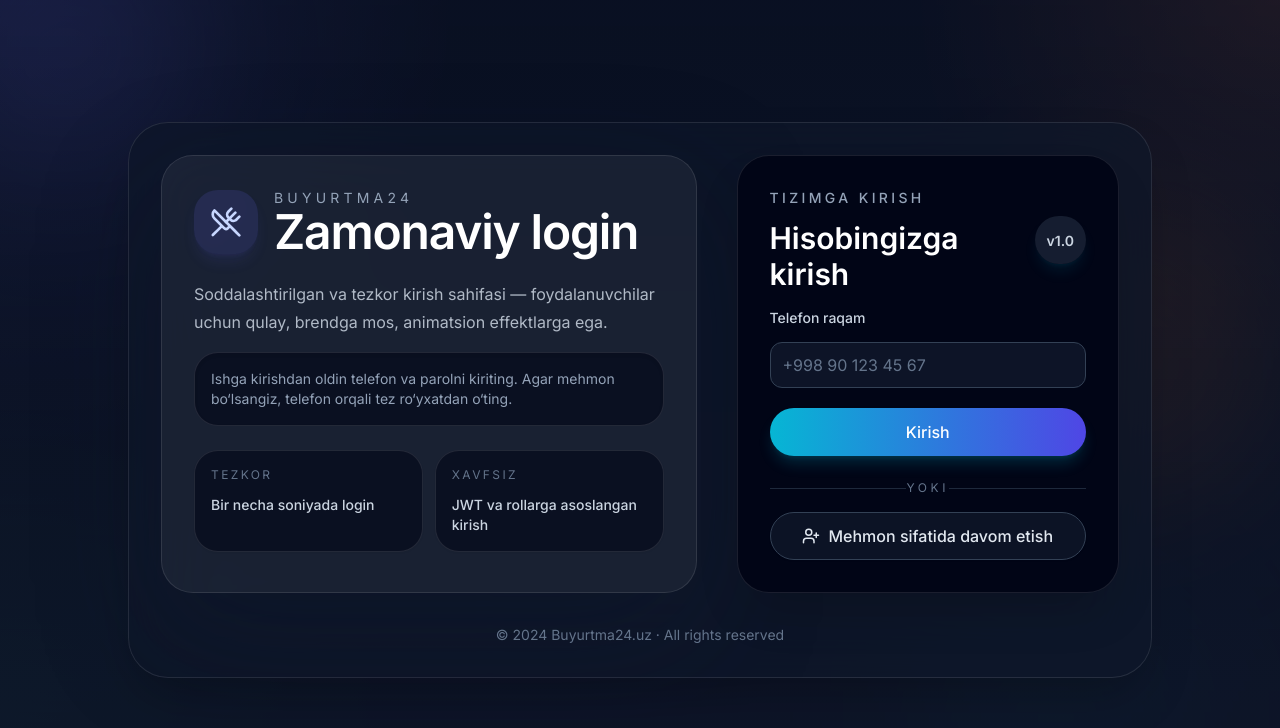
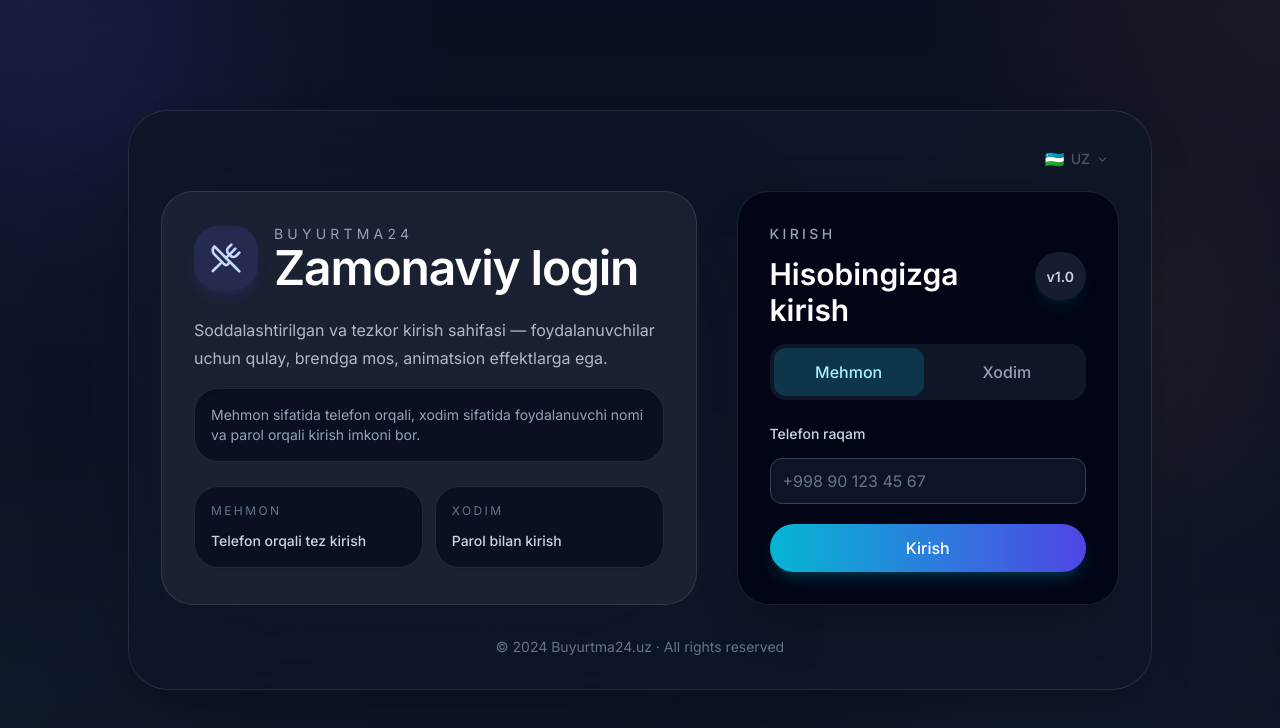
Before and after one commit to drfarmonov9508-png/buyurtma24.uz, a Next.js app in the folder frontend/: page /login in a window 1280 px wide. Shown: the top 728 px of the page. Built offline with nearby package versions, Linux system fonts and the light colour scheme.

Commit message:
Update page.tsx

```diff
--- a/frontend/src/app/login/page.tsx
+++ b/frontend/src/app/login/page.tsx
@@ -6,7 +6,7 @@
 import { motion, AnimatePresence } from 'framer-motion';
 import { useAuthStore } from '@/store/auth.store';
 import toast from 'react-hot-toast';
-import { UserPlus, X, UtensilsCrossed } from 'lucide-react';
+import { UtensilsCrossed } from 'lucide-react';
 import { useLang } from '@/lib/i18n';
 import LanguageSelector from '@/components/ui/LanguageSelector';
 
@@ -28,10 +28,13 @@
   const router = useRouter();
   const { tr } = useLang();
   const a = tr.auth;
-  const { clientLogin, isLoading } = useAuthStore();
+  const { clientLogin, staffLogin, isLoading } = useAuthStore();
+  const [mode, setMode] = useState<'client' | 'staff'>('client');
   const [phone, setPhone] = useState('');
+  const [username, setUsername] = useState('');
+  const [password, setPassword] = useState('');
   const [remembered, setRemembered] = useState('');
-  const [showRegister, setShowRegister] = useState(false);
+  const [showPw, setShowPw] = useState(false);
   const [regLoading, setRegLoading] = useState(false);
 
   useEffect(() => {
@@ -42,7 +45,7 @@
     }
   }, []);
 
-  const handleLogin = async (e: React.FormEvent) => {
+  const handleClientLogin = async (e: React.FormEvent) => {
     e.preventDefault();
     if (!phone.trim()) {
       toast.error('Telefon raqam kerak');
@@ -78,6 +81,36 @@
     }
   };
 
+  const handleStaffLogin = async (e: React.FormEvent) => {
+    e.preventDefault();
+    if (!username.trim() || !password.trim()) {
+      toast.error('Foydalanuvchi nomi va parol kerak');
+      return;
+    }
+
+    setRegLoading(true);
+    try {
+      const user = await staffLogin(username.trim(), password.trim());
+      const role = (user?.role || '').toLowerCase();
+      toast.success('Xush kelibsiz!');
+      const ROLE_REDIRECT: Record<string, string> = {
+        superadmin: '/superadmin',
+        cafe_admin: '/admin',
+        manager: '/manager',
+        cashier: '/cashier',
+        waiter: '/waiter',
+        kitchen: '/kitchen',
+        client: '/client',
+      };
+      router.push(ROLE_REDIRECT[role] || '/');
+    } catch (err: any) {
+      const msg = err?.response?.data?.message;
+      toast.error(Array.isArray(msg) ? msg[0] : msg || 'Kirishda xato');
+    } finally {
+      setRegLoading(false);
+    }
+  };
+
   return (
     <div className="relative min-h-screen overflow-hidden bg-slate-950 text-slate-100">
       <div className="pointer-events-none absolute inset-0 bg-[radial-gradient(circle_at_top_left,_rgba(99,102,241,0.25),_transparent_30%),radial-gradient(circle_at_top_right,_rgba(248,113,56,0.2),_transparent_24%),radial-gradient(circle_at_bottom_left,_rgba(16,185,129,0.18),_transparent_26%)]" />
@@ -89,6 +122,10 @@
         <div className="absolute inset-0 bg-[linear-gradient(180deg,_rgba(15,23,42,0.6),_rgba(15,23,42,0.9))]" />
 
         <div className="relative z-10 w-full max-w-5xl rounded-[40px] border border-white/10 bg-slate-900/70 p-8 shadow-2xl backdrop-blur-2xl">
+          <div className="flex justify-end mb-4">
+            <LanguageSelector />
+          </div>
+
           <div className="grid gap-8 lg:grid-cols-[1.4fr_1fr] lg:gap-10">
             <motion.div
               initial={{ opacity: 0, x: -40 }}
@@ -108,17 +145,17 @@
 
               <div className="space-y-4 text-slate-300">
                 <p className="leading-7 text-slate-300/85">Soddalashtirilgan va tezkor kirish sahifasi — foydalanuvchilar uchun qulay, brendga mos, animatsion effektlarga ega.</p>
-                <p className="rounded-3xl border border-white/10 bg-slate-950/60 p-4 text-sm text-slate-400 shadow-inner">Ishga kirishdan oldin telefon va parolni kiriting. Agar mehmon bo‘lsangiz, telefon orqali tez ro‘yxatdan o‘ting.</p>
+                <p className="rounded-3xl border border-white/10 bg-slate-950/60 p-4 text-sm text-slate-400 shadow-inner">Mehmon sifatida telefon orqali, xodim sifatida foydalanuvchi nomi va parol orqali kirish imkoni bor.</p>
               </div>
 
               <div className="grid gap-3 sm:grid-cols-2">
                 <div className="rounded-3xl border border-white/10 bg-slate-950/60 p-4 text-sm text-slate-300 shadow-sm">
-                  <p className="text-xs uppercase tracking-[0.2em] text-slate-500">Tezkor</p>
-                  <p className="mt-3 font-medium">Bir necha soniyada login</p>
+                  <p className="text-xs uppercase tracking-[0.2em] text-slate-500">Mehmon</p>
+                  <p className="mt-3 font-medium">Telefon orqali tez kirish</p>
                 </div>
                 <div className="rounded-3xl border border-white/10 bg-slate-950/60 p-4 text-sm text-slate-300 shadow-sm">
-                  <p className="text-xs uppercase tracking-[0.2em] text-slate-500">Xavfsiz</p>
-                  <p className="mt-3 font-medium">JWT va rollarga asoslangan kirish</p>
+                  <p className="text-xs uppercase tracking-[0.2em] text-slate-500">Xodim</p>
+                  <p className="mt-3 font-medium">Parol bilan kirish</p>
                 </div>
               </div>
             </motion.div>
@@ -131,7 +168,7 @@
             >
               <div className="flex items-center justify-between gap-3 pb-4 sm:gap-6">
                 <div>
-                  <p className="text-sm font-medium uppercase tracking-[0.24em] text-slate-400">{a.login}</p>
+                  <p className="text-sm font-medium uppercase tracking-[0.24em] text-slate-400">Kirish</p>
                   <h2 className="mt-3 text-3xl font-semibold text-white">Hisobingizga kirish</h2>
                 </div>
                 <div className="rounded-full bg-slate-800/70 p-3 text-slate-300 shadow-lg shadow-cyan-500/10">
@@ -139,7 +176,42 @@
                 </div>
               </div>
 
-              <form onSubmit={handleLogin} className="space-y-5">
+              <div className="mb-6 flex gap-2 rounded-2xl bg-slate-800/50 p-1">
+                <button
+                  type="button"
+                  onClick={() => setMode('client')}
+                  className={`flex-1 rounded-xl py-3 font-medium transition ${
+                    mode === 'client'
+                      ? 'bg-cyan-500/20 text-cyan-200'
+                      : 'text-slate-400 hover:text-slate-200'
+                  }`}
+                >
+                  Mehmon
+                </button>
+                <button
+                  type="button"
+                  onClick={() => setMode('staff')}
+                  className={`flex-1 rounded-xl py-3 font-medium transition ${
+                    mode === 'staff'
+                      ? 'bg-cyan-500/20 text-cyan-200'
+                      : 'text-slate-400 hover:text-slate-200'
+                  }`}
+                >
+                  Xodim
+                </button>
+              </div>
+
+              <AnimatePresence mode="wait">
+                {mode === 'client' ? (
+                  <motion.form
+                    key="client"
+                    onSubmit={handleClientLogin}
+                    initial={{ opacity: 0, y: 10 }}
+                    animate={{ opacity: 1, y: 0 }}
+                    exit={{ opacity: 0, y: -10 }}
+                    transition={{ duration: 0.2 }}
+                    className="space-y-5"
+                  >
                     <div className="space-y-2">
                       <label className="label text-slate-300">Telefon raqam</label>
                       <input
@@ -155,102 +227,85 @@
                     <button
                       type="submit"
                       disabled={regLoading || isLoading}
-                  className="btn-primary w-full h-12 rounded-3xl bg-gradient-to-r from-cyan-500 to-primary-600 text-base shadow-lg shadow-cyan-500/20 transition duration-300 hover:-translate-y-0.5 hover:shadow-xl"
+                      className="btn-primary w-full h-12 rounded-3xl bg-gradient-to-r from-cyan-500 to-primary-600 text-base shadow-lg shadow-cyan-500/20 transition duration-300 hover:-translate-y-0.5 hover:shadow-xl disabled:opacity-50"
                     >
                       {regLoading || isLoading
                         ? <div className="mx-auto h-5 w-5 animate-spin rounded-full border-2 border-white border-t-transparent" />
                         : 'Kirish'}
                     </button>
-              </form>
 
-              <div className="mt-6 space-y-4">
-                <div className="flex items-center justify-between text-xs uppercase tracking-[0.3em] text-slate-500">
-                  <span className="h-px flex-1 bg-slate-700/60" />
-                  <span>Yoki</span>
-                  <span className="h-px flex-1 bg-slate-700/60" />
-                </div>
-
-                {remembered ? (
+                    {remembered && (
                       <button
                         type="button"
                         onClick={handleQuickContinue}
-                    className="btn-secondary w-full h-12 rounded-3xl border border-slate-700 bg-slate-900/80 text-slate-200 shadow-sm hover:bg-slate-800"
+                        disabled={regLoading || isLoading}
+                        className="btn-secondary w-full h-12 rounded-3xl border border-slate-700 bg-slate-900/80 text-slate-200 shadow-sm hover:bg-slate-800 disabled:opacity-50"
                       >
-                    {remembered} bilan davom etish
+                        {remembered} bilan tez kirish
                       </button>
+                    )}
+                  </motion.form>
                 ) : (
+                  <motion.form
+                    key="staff"
+                    onSubmit={handleStaffLogin}
+                    initial={{ opacity: 0, y: 10 }}
+                    animate={{ opacity: 1, y: 0 }}
+                    exit={{ opacity: 0, y: -10 }}
+                    transition={{ duration: 0.2 }}
+                    className="space-y-5"
+                  >
+                    <div className="space-y-2">
+                      <label className="label text-slate-300">Foydalanuvchi nomi yoki Email</label>
+                      <input
+                        className="input bg-slate-900/90 border-slate-700 text-white placeholder-slate-500 focus:border-cyan-400 focus:ring-cyan-400"
+                        type="text"
+                        placeholder="admin@cafe.uz yoki admin"
+                        required
+                        value={username}
+                        onChange={(e) => setUsername(e.target.value)}
+                      />
+                    </div>
+
+                    <div className="space-y-2">
+                      <label className="label text-slate-300">Parol</label>
+                      <div className="relative">
+                        <input
+                          className="input bg-slate-900/90 border-slate-700 pr-12 text-white placeholder-slate-500 focus:border-cyan-400 focus:ring-cyan-400"
+                          type={showPw ? 'text' : 'password'}
+                          placeholder="••••••••"
+                          required
+                          value={password}
+                          onChange={(e) => setPassword(e.target.value)}
+                        />
                         <button
                           type="button"
-                    onClick={() => setShowRegister(true)}
-                    className="btn-secondary w-full h-12 rounded-3xl border border-slate-700 bg-slate-900/80 text-slate-200 shadow-sm hover:bg-slate-800"
+                          className="absolute right-3 top-1/2 -translate-y-1/2 text-slate-400 hover:text-slate-100"
+                          onClick={() => setShowPw(!showPw)}
                         >
-                    <UserPlus size={18} />
-                    Mehmon sifatida davom etish
+                          {showPw ? '🔓' : '🔒'}
                         </button>
+                      </div>
+                    </div>
+
+                    <button
+                      type="submit"
+                      disabled={regLoading || isLoading}
+                      className="btn-primary w-full h-12 rounded-3xl bg-gradient-to-r from-cyan-500 to-primary-600 text-base shadow-lg shadow-cyan-500/20 transition duration-300 hover:-translate-y-0.5 hover:shadow-xl disabled:opacity-50"
+                    >
+                      {regLoading || isLoading
+                        ? <div className="mx-auto h-5 w-5 animate-spin rounded-full border-2 border-white border-t-transparent" />
+                        : 'Kirish'}
+                    </button>
+                  </motion.form>
                 )}
-              </div>
+              </AnimatePresence>
             </motion.div>
           </div>
 
           <p className="mt-8 text-center text-sm text-slate-500">© 2024 Buyurtma24.uz · All rights reserved</p>
         </div>
       </div>
-
-      <AnimatePresence>
-        {showRegister && (
-          <motion.div
-            className="fixed inset-0 z-50 flex items-center justify-center bg-slate-950/80 px-4 py-6 backdrop-blur-sm"
-            initial={{ opacity: 0 }}
-            animate={{ opacity: 1 }}
-            exit={{ opacity: 0 }}
-          >
-            <motion.div
-              className="w-full max-w-md rounded-[32px] border border-white/10 bg-slate-950/95 p-6 shadow-2xl shadow-black/30"
-              initial={{ opacity: 0, y: 20, scale: 0.96 }}
-              animate={{ opacity: 1, y: 0, scale: 1 }}
-              exit={{ opacity: 0, y: 16, scale: 0.96 }}
-              transition={{ duration: 0.25, ease: 'easeOut' }}
-            >
-              <div className="flex items-center justify-between gap-3 pb-4">
-                <div>
-                  <h3 className="text-lg font-semibold text-white">{a.guest_title}</h3>
-                  <p className="text-sm text-slate-400">Telefon raqamingizni kiriting</p>
-                </div>
-                <button onClick={() => setShowRegister(false)} className="btn-ghost btn-icon text-slate-400 hover:text-white">
-                  <X size={20} />
-                </button>
-              </div>
-
-              <form onSubmit={handleLogin} className="space-y-5">
-                <div className="space-y-2">
-                  <label className="label text-slate-300">Telefon raqam</label>
-                  <input
-                    className="input bg-slate-900/90 border-slate-700 text-white placeholder-slate-500 focus:border-cyan-400 focus:ring-cyan-400"
-                    type="tel"
-                    placeholder="+998 90 123 45 67"
-                    required
-                    autoFocus
-                    value={phone}
-                    onChange={(e) => setPhone(e.target.value)}
-                  />
-                  <p className="text-sm text-slate-500">Telefon raqamingizni kiriting, parol shart emas.</p>
-                </div>
-
-                <div className="flex gap-3">
-                  <button type="button" onClick={() => setShowRegister(false)} className="btn-secondary flex-1 h-12 rounded-3xl text-slate-200 bg-slate-900/75 hover:bg-slate-800">
-                    {tr.common.cancel}
-                  </button>
-                  <button type="submit" disabled={regLoading || isLoading} className="btn-primary flex-1 h-12 rounded-3xl bg-gradient-to-r from-primary-500 to-cyan-500 text-white shadow-lg shadow-cyan-500/20 hover:-translate-y-0.5">
-                    {regLoading || isLoading
-                      ? <div className="mx-auto h-5 w-5 animate-spin rounded-full border-2 border-white border-t-transparent" />
-                      : 'Davom etish'}
-                  </button>
-                </div>
-              </form>
-            </motion.div>
-          </motion.div>
-        )}
-      </AnimatePresence>
     </div>
   );
 }
```
Lines whose indentation alone changed are shown as unchanged.
